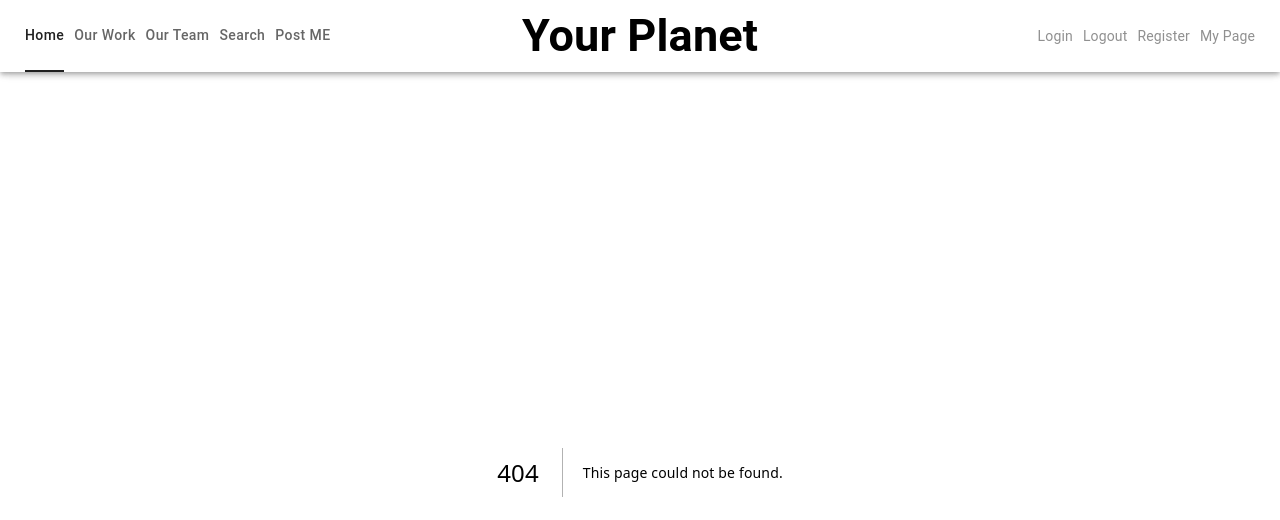
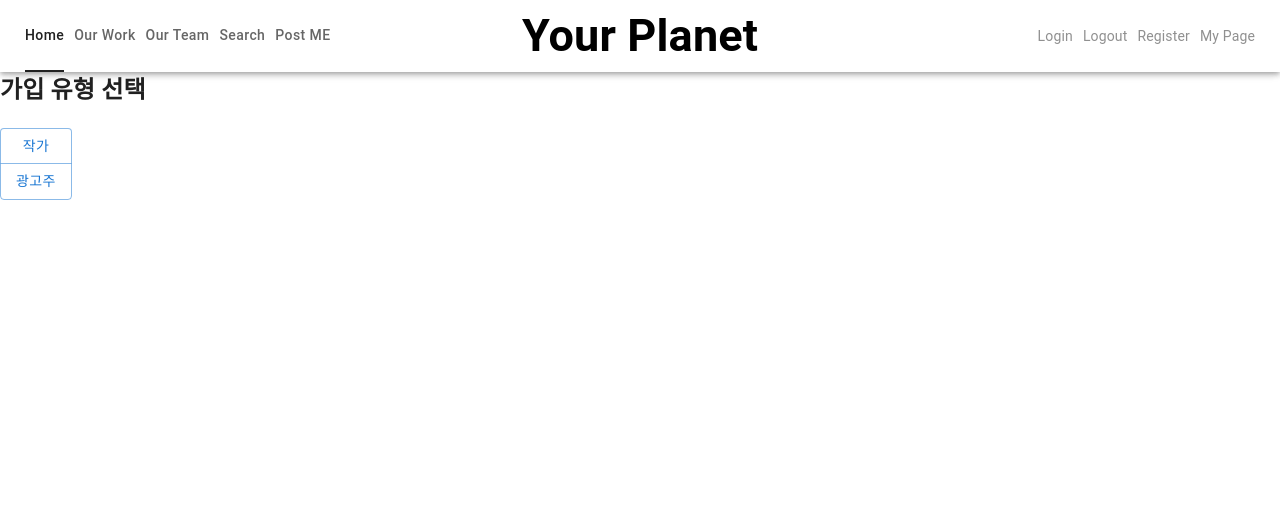
Before and after one commit to Your-Planet/front-end, a Next.js app: page /register in a window 1280 px wide. Before the commit this address had no page. Shown: the top 520 px of the page. Built offline with nearby package versions, Linux system fonts and the light colour scheme.

Commit message:
feat: 회원 가입 전 회원 타입 선택 페이지 추가

```diff
--- /dev/null
+++ b/src/app/_app.tsx
@@ -0,0 +1,6 @@
+import type { AppProps } from "next/app";
+import "./reset.css";
+
+export default function MyApp({ Component, pageProps }: AppProps) {
+	return <Component {...pageProps} />;
+}
--- /dev/null
+++ b/src/app/register/page.tsx
@@ -0,0 +1,15 @@
+import SelectUserTypeView from "@/components/register/SelectUserTypeView";
+
+interface RegisterPageProps {}
+
+function RegisterPage(props: RegisterPageProps) {
+	const {} = props;
+
+	return (
+		<>
+			<SelectUserTypeView />
+		</>
+	);
+}
+
+export default RegisterPage;
--- /dev/null
+++ b/src/app/reset.css
@@ -0,0 +1,52 @@
+/* http://meyerweb.com/eric/tools/css/reset/
+   v2.0 | 20110126
+   License: none (public domain)
+*/
+
+html, body, div, span, applet, object, iframe,
+h1, h2, h3, h4, h5, h6, p, blockquote, pre,
+a, abbr, acronym, address, big, cite, code,
+del, dfn, em, img, ins, kbd, q, s, samp,
+small, strike, strong, sub, sup, tt, var,
+b, u, i, center,
+dl, dt, dd, ol, ul, li,
+fieldset, form, label, legend,
+table, caption, tbody, tfoot, thead, tr, th, td,
+article, aside, canvas, details, embed,
+figure, figcaption, footer, header, hgroup,
+menu, nav, output, ruby, section, summary,
+time, mark, audio, video {
+    margin: 0;
+    padding: 0;
+    border: 0;
+    font-size: 100%;
+    font: inherit;
+    vertical-align: baseline;
+}
+/* HTML5 display-role reset for older browsers */
+article, aside, details, figcaption, figure,
+footer, header, hgroup, menu, nav, section {
+    display: block;
+}
+body {
+    line-height: 1;
+}
+ol, ul {
+    list-style: none;
+}
+blockquote, q {
+    quotes: none;
+}
+blockquote:before, blockquote:after,
+q:before, q:after {
+    content: '';
+    content: none;
+}
+table {
+    border-collapse: collapse;
+    border-spacing: 0;
+}
+
+#__next, body, html {
+    height: 100%;
+}
--- /dev/null
+++ b/src/components/register/SelectUserTypeView/index.tsx
@@ -0,0 +1,35 @@
+"use client";
+
+import { Button, ButtonGroup } from "@mui/material";
+import { UserType } from "@/defines/user/types";
+import { labelByUser } from "@/defines/user/constants";
+import { useRouter } from "next/navigation";
+
+export interface SelectUserTypeViewProps {}
+
+function SelectUserTypeView(props: SelectUserTypeViewProps) {
+	const {} = props;
+
+	const router = useRouter();
+
+	// TODO @김현규 백엔드 타입 생성 후 수정
+	const getHandleClick = (userType: UserType) => () => router.push(`${userType.toLowerCase()}`);
+
+	// TODO @김현규 스타일 적용 필요
+	return (
+		<>
+			<div>
+				<h2>가입 유형 선택</h2>
+				<ButtonGroup orientation="vertical" aria-label="vertical outlined button group">
+					{Object.entries(labelByUser).map(([key, value]) => (
+						<Button variant={"outlined"} fullWidth onClick={getHandleClick(key as UserType)}>
+							{value}
+						</Button>
+					))}
+				</ButtonGroup>
+			</div>
+		</>
+	);
+}
+
+export default SelectUserTypeView;
--- /dev/null
+++ b/src/defines/user/constants.ts
@@ -0,0 +1,6 @@
+import { UserType } from "@/defines/user/types";
+
+export const labelByUser: Record<UserType, string> = {
+	WRITER: "작가",
+	ADVERTISER: "광고주",
+};
--- /dev/null
+++ b/src/defines/user/types.ts
@@ -0,0 +1,2 @@
+// TODO @김현규 백엔드 작업 후 변경
+export type UserType = "WRITER" | "ADVERTISER";
```
Also changed, not shown: 2 other files (tests, documents, lock files or other folders).
